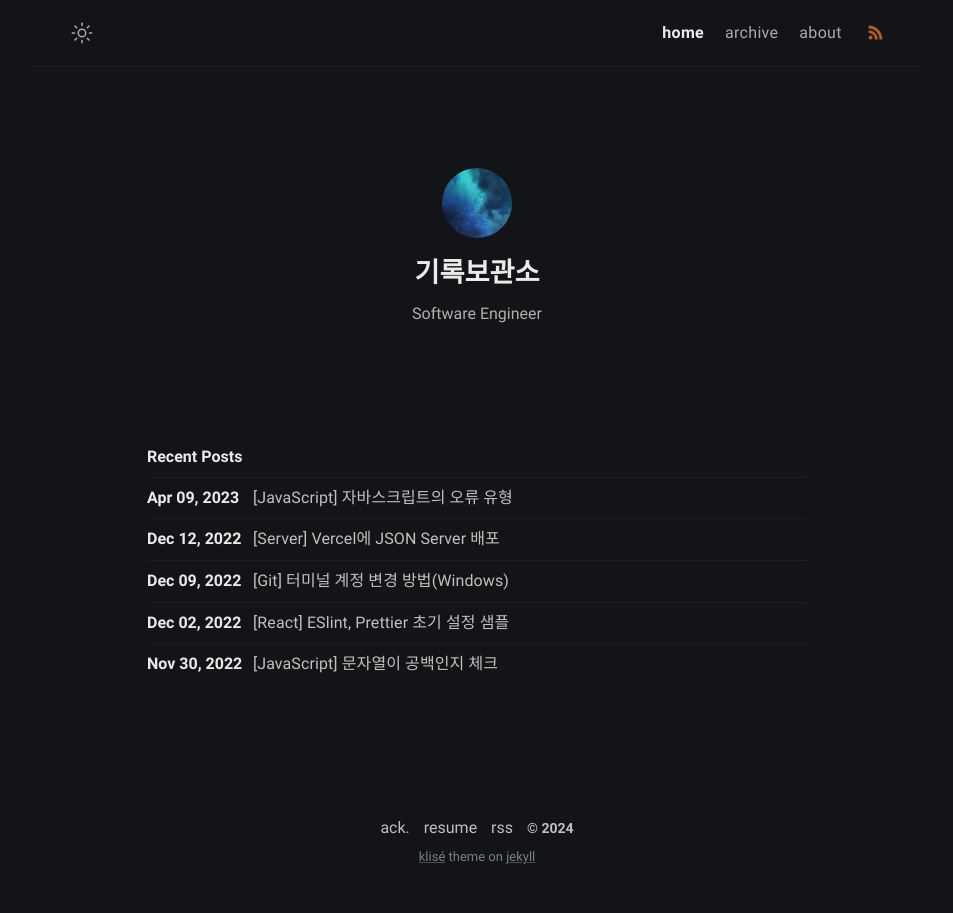
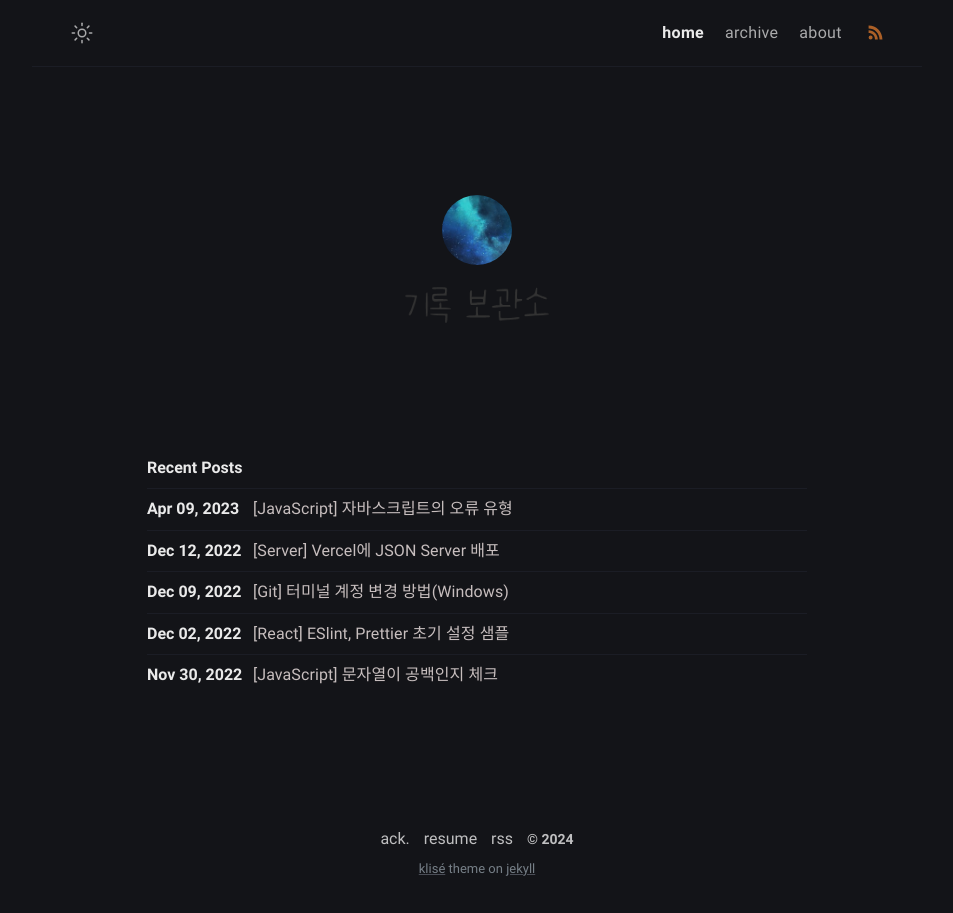
Before and after one commit to recordhouse/recordhouse.github.io, a Jekyll site: the page built from index.md, in a window 1280 px wide. Shown: the whole page, without its empty margins (163-1116 px from the left). Built offline with Jekyll 4.4.1, drawn with Linux system fonts in a browser that asks for light colours.

Commit message:
타이틀 변경

```diff
--- a/_config.yml
+++ b/_config.yml
@@ -1,5 +1,5 @@
 # Site settings
-title: 기록보관소 # site title
+title: 기록 보관소 # site title
 description: >- # site description
   Software Engineer Blog
 lang: en-US # default lang
@@ -10,7 +10,7 @@ mode: dark # default theme "dark" | "light"
 
 # Profile settings
 author:
-  name: 기록보관소 # author name
+  name: 기록 보관소 # author name
   bio: >- # tell to the world
     Software Engineer
   username: Seongju Kang  # general username
--- a/_includes/author.html
+++ b/_includes/author.html
@@ -4,6 +4,7 @@
     src="{{ site.author.avatar }}"
     alt="{{ site.author.username }}"
   />
-  <h2 class="author-name">{{ site.author.name }}</h2>
-  <p class="author-bio">{{ site.author.bio }}</p>
+  <h2 class="author-name"><img src="../assets/img/title.png" alt="기록 보관소" /></h2>
+  <!-- <h2 class="author-name">{{ site.author.name }}</h2> -->
+  <!-- <p class="author-bio">{{ site.author.bio }}</p> -->
 </div>
--- a/_sass/klise/_layout.scss
+++ b/_sass/klise/_layout.scss
@@ -181,8 +181,7 @@
 
 // Author
 .author {
-  margin-top: 6.3rem;
-  margin-bottom: 7.2rem;
+  margin: 8rem 0 8rem;
   text-align: center;
 
   @include media-query($on-mobile) {
@@ -203,15 +202,14 @@
   }
 
   .author-name {
-    font-size: 1.7em;
-    margin-bottom: 2px;
+    margin: 1rem 0 1rem;
+    img {
+      width: 9rem;
+    }
   }
-
   .author-bio {
     margin: 0 auto;
-    opacity: 0.9;
-    max-width: 393px;
-    line-height: 1.688;
+    opacity: 0.5;
   }
 }
 
```
Also changed, not shown: assets/img/title.png (added).
